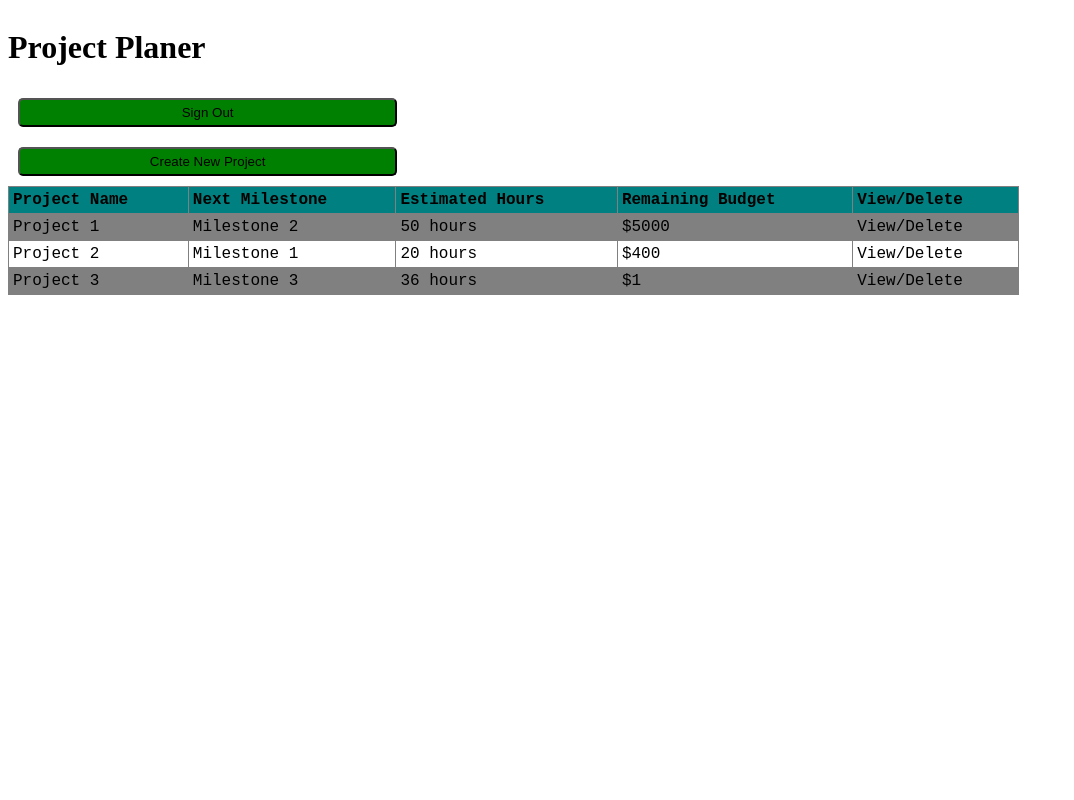
After one commit to CMSC447-Hailstorm/Hailstorm-Project-Planner, a PHP site: page /home.php in a window 1280 px wide. The commit adds this page. Shown: the whole page, without its empty margins (0-1074 px from the left). Run offline with PHP 8.4, Linux system fonts and the light colour scheme.

Commit message:
Add home.php
Added the VERY basic html for the landing page after a user signs in

```diff
--- /dev/null
+++ b/dev/scripts/home.php
@@ -0,0 +1,52 @@
+<?php
+?>
+<html>
+	<head>
+		<meta charset=utf-8 />
+		<link href ="style.css" rel="stylesheet">
+	</head>
+	<body>
+
+		<div class="title_bar">
+			<img src="">
+			<h1>Project Planer</h1>
+			<button>Sign Out</button>
+		</div>
+		<div class="project_menu">
+			<button>Create New Project</button>
+			<table>
+				<tr>
+					<th>Project Name</th>
+					<th>Next Milestone</th>
+					<th>Estimated Hours</th>
+					<th>Remaining Budget</th>
+					<th>View/Delete</th>
+				</tr>
+				<tr>
+					<td>Project 1</td>
+					<td>Milestone 2</td>
+					<td>50 hours</td>
+					<td>$5000</td>
+					<td>View/Delete</td>
+				</tr>
+				<tr>
+					<td>Project 2</td>
+					<td>Milestone 1</td>
+					<td>20 hours</td>
+					<td>$400</td>
+					<td>View/Delete</td>
+				</tr>
+				<tr>
+					<td>Project 3</td>
+					<td>Milestone 3</td>
+					<td>36 hours</td>
+					<td>$1</td>
+					<td>View/Delete</td>
+				</tr>
+			</table>
+		</div>
+
+	</body>
+	<footer>
+	</footer>
+</html>
--- a/dev/scripts/style.css
+++ b/dev/scripts/style.css
@@ -11,6 +11,10 @@
 	left: 40%;
 
 	text-align: center;
+}
+
+.title_bar {
+	display: inline;
 }
 
 input[type=text], input[type=password] {
@@ -34,3 +38,23 @@ button {
 button:hover {
 	opacity: 0.8;
 }
+
+table {
+	font-family: "Courier New", Courier, monospace;
+	border-collapse: collapse;
+	width: 80%;
+}
+
+th {
+	background-color: teal;
+}
+
+td, th {
+	border: 1px solid gray;
+	text-align: left;
+	padding: 4px;
+}
+
+tr:nth-child(even) {
+	background-color: gray;
+}
```
